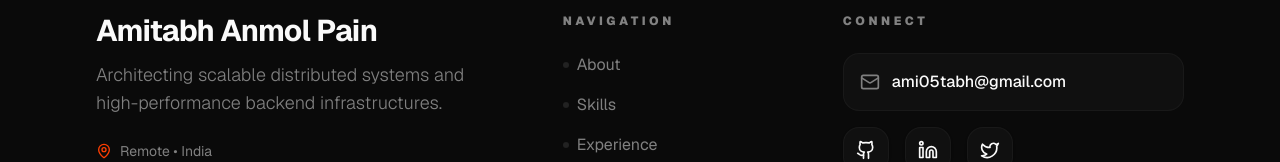
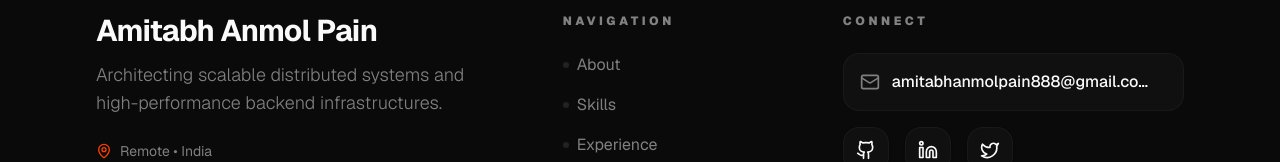
Before and after one commit to amitabhanmolpain/Portfolio, a Next.js app: page / in a window 1280 px wide. Shown: the part 9853-10015 px from the top of the page. Built offline with nearby package versions, Linux system fonts and the light colour scheme.

Commit message:
update: email id

```diff
--- a/components/footer.tsx
+++ b/components/footer.tsx
@@ -49,12 +49,12 @@ export function Footer() {
             <h4 className="text-xs font-black uppercase tracking-[0.25em] md:tracking-[0.3em] text-foreground/50">Connect</h4>
             <div className="flex flex-col gap-3 md:gap-4">
               <a
-                href="mailto:ami05tabh@gmail.com"
+                href="mailto:amitabhanmolpain888@gmail.com"
                 className="group p-3 md:p-4 rounded-2xl bg-muted/30 border border-border/50 hover:border-primary/30 transition-all flex items-center justify-between"
               >
                 <div className="flex items-center gap-2 md:gap-3 min-w-0">
                   <Mail className="h-4 md:h-5 w-4 md:w-5 text-muted-foreground group-hover:text-primary transition-colors shrink-0" />
-                  <span className="font-medium text-sm md:text-base truncate">ami05tabh@gmail.com</span>
+                  <span className="font-medium text-sm md:text-base truncate">amitabhanmolpain888@gmail.com</span>
                 </div>
                 <ExternalLink className="h-3 md:h-4 w-3 md:w-4 opacity-0 group-hover:opacity-100 transition-opacity shrink-0" />
               </a>
--- a/components/hero-section.tsx
+++ b/components/hero-section.tsx
@@ -126,7 +126,7 @@ export function HeroSection() {
               </a>
 
               <a
-                href="mailto:ami05tabh@gmail.com"
+                href="mailto:amitabhanmolpain888@gmail.com"
                 className="group relative p-3 md:p-4 rounded-2xl bg-muted/30 border border-border/50 hover:border-primary/50 transition-all duration-500 overflow-hidden"
               >
                 <div className="absolute inset-0 bg-primary/10 translate-y-full group-hover:translate-y-0 transition-transform duration-500" />
```
